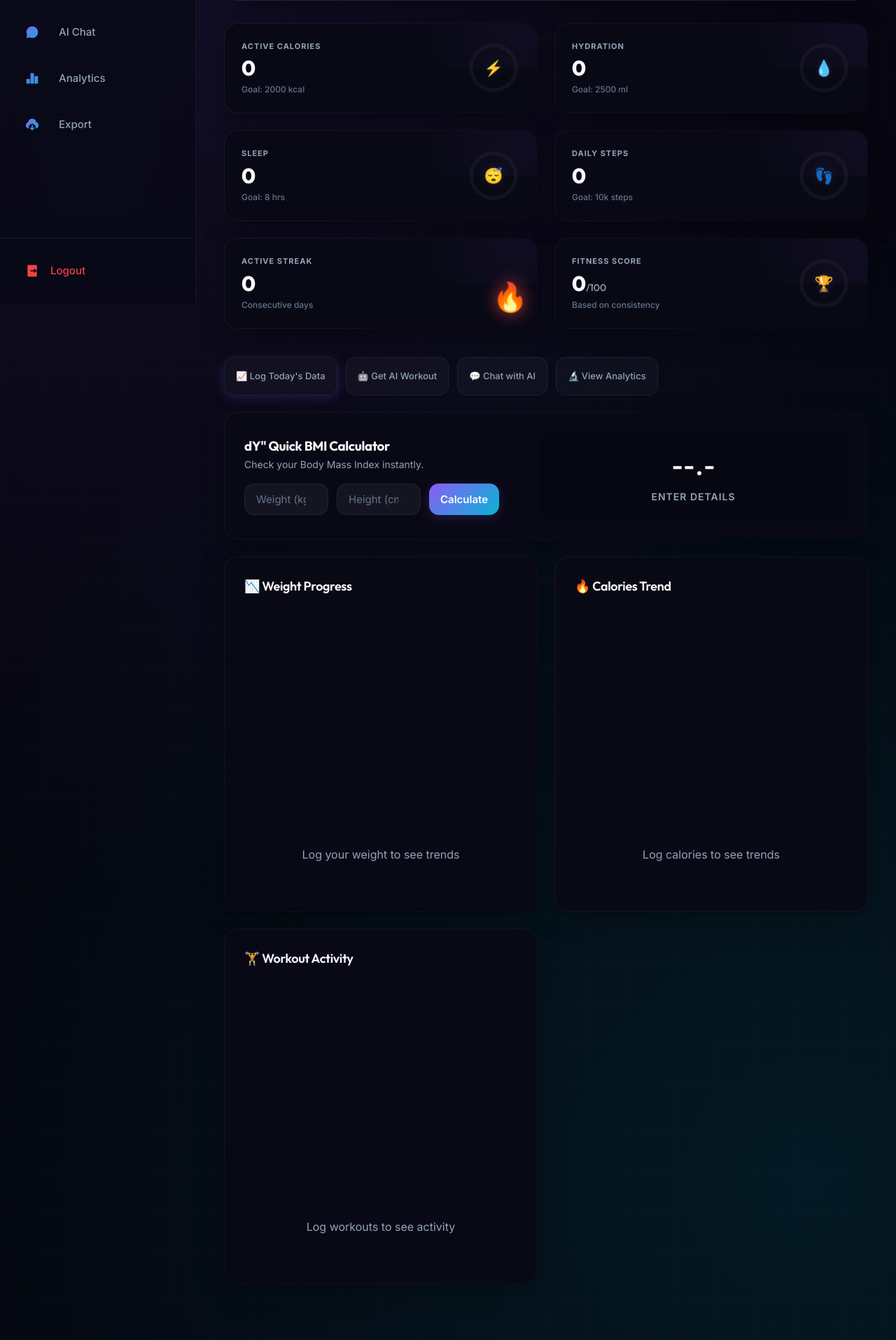
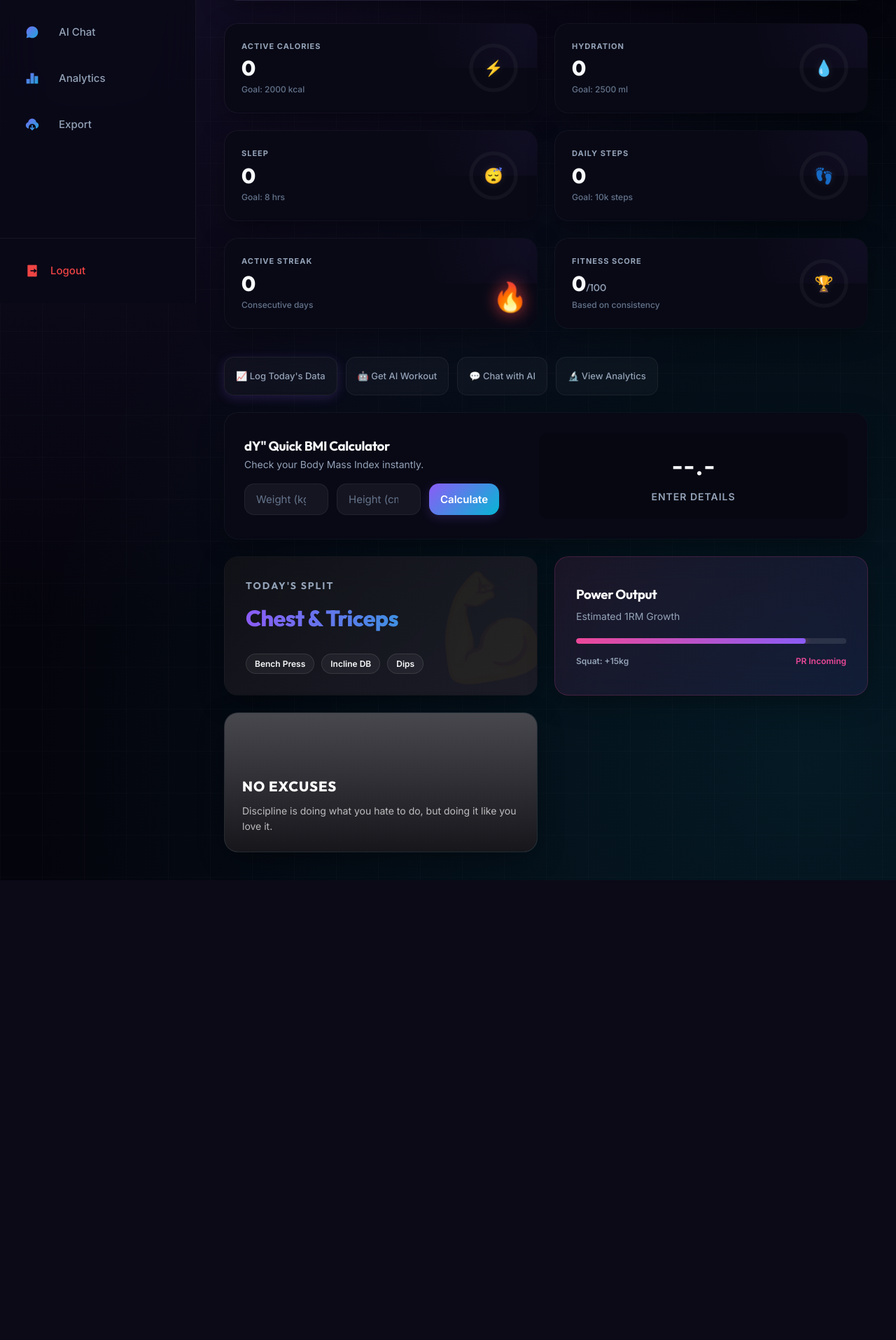
Before and after one commit to GNANESWARKOKKIRALA/Fit-AI, a Flask app: template templates/dashboard/index.html in a window 1280 px wide. Shown: the part 367-2282 px from the top of the page at 70% size. After the commit the page ends 1625 px from the top, so only its background shows below. Run offline with Flask 3, Linux system fonts and the light colour scheme; the template is opened without the code that fills it, so the values that code supplies are empty; a map, chart or similar area stays blank; some libraries are stand-ins or nearby versions; grey boxes are pictures that could not be loaded.

Commit message:
feat: remove empty dashboard charts and replace with unique bodybuilding gym visual section

```diff
--- a/templates/dashboard/index.html
+++ b/templates/dashboard/index.html
@@ -196,38 +196,50 @@ function calculateBMI() {
 }
 </script>
 
-<!-- Charts Grid -->
-<div class="chart-grid fade-in">
-    <div class="chart-card">
-        <h3 class="chart-title">📉 Weight Progress</h3>
-        <div id="weightChart" class="chart-container"></div>
-        {% if not weight_chart %}
-        <p style="text-align:center;color:var(--text-secondary);padding:40px 0;">Log your weight to see trends</p>
-        {% endif %}
+
+<!-- Bodybuilding & Gym Visuals -->
+<div class="gym-visuals-grid fade-in" style="display: grid; grid-template-columns: repeat(auto-fit, minmax(300px, 1fr)); gap: 24px; margin-top: 24px;">
+
+    <!-- Current Split -->
+    <div class="glass-card" style="position: relative; overflow: hidden; display: flex; flex-direction: column; justify-content: center; padding: 30px; background: linear-gradient(135deg, rgba(20,20,25,0.8), rgba(30,30,40,0.9));">
+        <div style="position: absolute; right: -20px; bottom: -20px; font-size: 150px; opacity: 0.05; transform: rotate(-15deg);">💪</div>
+        <h3 style="color: var(--text-secondary); font-size: 14px; text-transform: uppercase; letter-spacing: 2px; margin-top: 0;">Today's Split</h3>
+        <h2 style="font-size: 32px; font-weight: 800; margin: 10px 0; background: linear-gradient(90deg, #8B5CF6, #06B6D4); -webkit-background-clip: text; -webkit-text-fill-color: transparent;">Chest & Triceps</h2>
+        <div style="display: flex; gap: 10px; margin-top: 15px;">
+            <span class="badge" style="background: rgba(255,255,255,0.05); border: 1px solid rgba(255,255,255,0.1);">Bench Press</span>
+            <span class="badge" style="background: rgba(255,255,255,0.05); border: 1px solid rgba(255,255,255,0.1);">Incline DB</span>
+            <span class="badge" style="background: rgba(255,255,255,0.05); border: 1px solid rgba(255,255,255,0.1);">Dips</span>
+        </div>
     </div>
-    <div class="chart-card">
-        <h3 class="chart-title">🔥 Calories Trend</h3>
-        <div id="caloriesChart" class="chart-container"></div>
-        {% if not calories_chart %}
-        <p style="text-align:center;color:var(--text-secondary);padding:40px 0;">Log calories to see trends</p>
-        {% endif %}
+
+    <!-- Power Level Graphic -->
+    <div class="glass-card" style="position: relative; overflow: hidden; display: flex; align-items: center; padding: 30px; background: linear-gradient(135deg, rgba(236,72,153,0.1), rgba(139,92,246,0.1)); border: 1px solid rgba(236,72,153,0.2);">
+        <div style="flex: 1;">
+            <h3 style="color: #fff; margin-top: 0; margin-bottom: 5px;">Power Output</h3>
+            <p style="color: var(--text-secondary); font-size: 14px; margin-bottom: 20px;">Estimated 1RM Growth</p>
+
+            <div style="width: 100%; height: 8px; background: rgba(255,255,255,0.1); border-radius: 10px; overflow: hidden; margin-bottom: 15px;">
+                <div style="width: 85%; height: 100%; background: linear-gradient(90deg, #EC4899, #8B5CF6); border-radius: 10px; box-shadow: 0 0 10px rgba(236,72,153,0.5);"></div>
+            </div>
+            <div style="display: flex; justify-content: space-between; font-size: 12px; color: var(--text-secondary); font-weight: 600;">
+                <span>Squat: +15kg</span>
+                <span style="color: #EC4899;">PR Incoming</span>
+            </div>
+        </div>
     </div>
-    <div class="chart-card">
-        <h3 class="chart-title">🏋️ Workout Activity</h3>
-        <div id="workoutChart" class="chart-container"></div>
-        {% if not workout_chart %}
-        <p style="text-align:center;color:var(--text-secondary);padding:40px 0;">Log workouts to see activity</p>
-        {% endif %}
+
+    <!-- Gym Motivation Image -->
+    <div class="glass-card" style="padding: 0; overflow: hidden; position: relative; min-height: 200px; border: 1px solid rgba(255,255,255,0.1);">
+        <div style="position: absolute; top: 0; left: 0; width: 100%; height: 100%; background-image: url('https://images.unsplash.com/photo-1534438327276-14e5300c3a48?q=80&w=1470&auto=format&fit=crop'); background-size: cover; background-position: center; opacity: 0.5; filter: grayscale(100%) contrast(1.2);"></div>
+        <div style="position: absolute; top: 0; left: 0; width: 100%; height: 100%; background: linear-gradient(0deg, rgba(15,15,20,0.9) 0%, rgba(15,15,20,0.2) 100%);"></div>
+        <div style="position: absolute; bottom: 25px; left: 25px; right: 25px;">
+            <h3 style="color: #fff; font-size: 20px; font-weight: 800; margin: 0 0 8px 0; text-transform: uppercase; letter-spacing: 1px;">No Excuses</h3>
+            <p style="color: rgba(255,255,255,0.7); font-size: 14px; margin: 0;">Discipline is doing what you hate to do, but doing it like you love it.</p>
+        </div>
     </div>
+
 </div>
 
-<style>
-    @media (max-width: 576px) {
-        .welcome-badge-graphic {
-            display: none !important;
-        }
-    }
-</style>
 {% endblock %}
 
 {% block scripts %}
```
